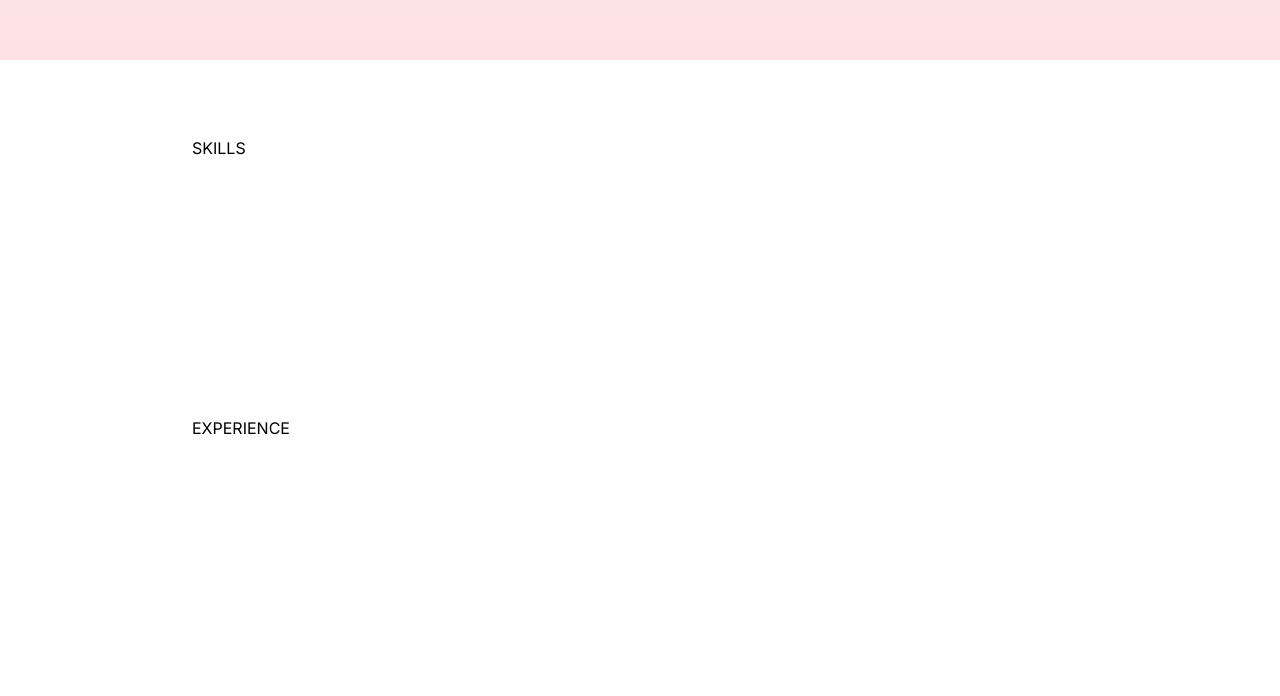
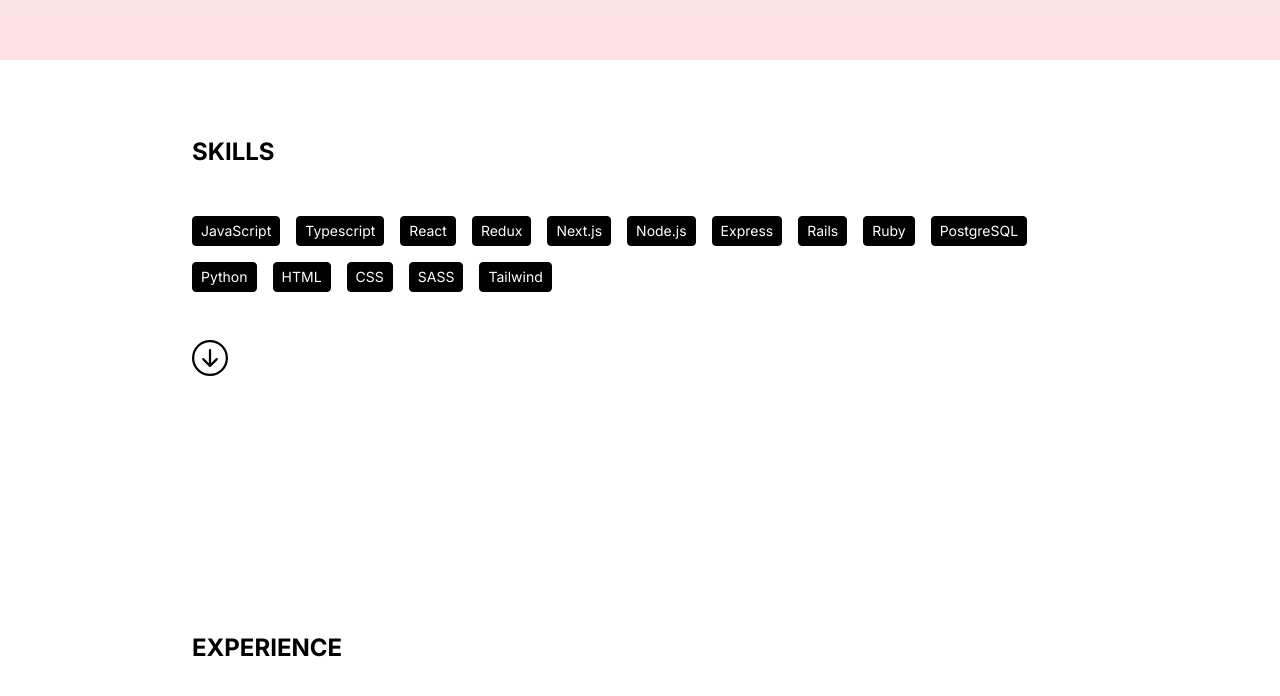
Before and after one commit to safak/next-animated-portfolio, a Next.js app: page /about in a window 1280 px wide. Shown: the part 740-1436 px from the top of the page. Before the commit the page ends 1372 px from the top, so only its background shows below. Built offline with nearby package versions, Linux system fonts and the light colour scheme.

Commit message:
add skills sections

```diff
--- a/src/app/about/page.jsx
+++ b/src/app/about/page.jsx
@@ -2,6 +2,24 @@
 
 import { motion } from "motion/react";
 import { BsArrowDownCircle } from "react-icons/bs";
+
+const skills = [
+  "JavaScript",
+  "Typescript",
+  "React",
+  "Redux",
+  "Next.js",
+  "Node.js",
+  "Express",
+  "Rails",
+  "Ruby",
+  "PostgreSQL",
+  "Python",
+  "HTML",
+  "CSS",
+  "SASS",
+  "Tailwind",
+];
 
 const AboutPage = () => {
   return (
@@ -15,7 +33,7 @@ const AboutPage = () => {
         {/* TEXT CONTAINER  */}
         <div className="sm:p-8 md:p-12 lg:p-20 xl:p-48 p-4 flex flex-col gap-24 md:gap-32 lg:gap-48 xl:gap-64">
           {/* BIOGRAPHY  */}
-          <div className="flex flex-col gap-12 justify-center">
+          <div className="about-section">
             <h1 className="font-bold text-2xl">BIOGRAPHY</h1>
 
             <p className="text-xl">
@@ -32,10 +50,34 @@ const AboutPage = () => {
 
             <BsArrowDownCircle className="text-4xl" />
           </div>
+
           {/* SKILLS  */}
-          <div>SKILLS</div>
+          <div className="about-section">
+            <h1 className="font-bold text-2xl">SKILLS</h1>
+
+            {/* SKILLS LIST  */}
+            <div className="flex flex-wrap gap-4">
+              {skills.map((skill) => (
+                <div key={skill} className="skill-tag">
+                  {skill}
+                </div>
+              ))}
+            </div>
+
+            {/* SCROLL SVG  */}
+            <BsArrowDownCircle className="text-4xl" />
+          </div>
           {/* EXPERIENCE  */}
-          <div>EXPERIENCE</div>
+
+          <div className="about-section pb-48">
+            <div className="font-bold text-2xl">EXPERIENCE</div>
+
+            {/* EXPERIENCE LIST  */}
+            <div>
+              {/* EXPERIENCE ITEM  */}
+              <div></div>
+            </div>
+          </div>
         </div>
 
         {/* SVG CONTAINER  */}
--- a/src/app/globals.css
+++ b/src/app/globals.css
@@ -10,4 +10,12 @@
   .home-section {
     @apply h-1/2 lg:h-full lg:w-1/2;
   }
+
+  .about-section {
+    @apply flex flex-col gap-12 justify-center;
+  }
+
+  .skill-tag {
+    @apply bg-black text-white px-2 py-1 rounded text-sm cursor-pointer hover:bg-white hover:text-black border border-black;
+  }
 }
```
